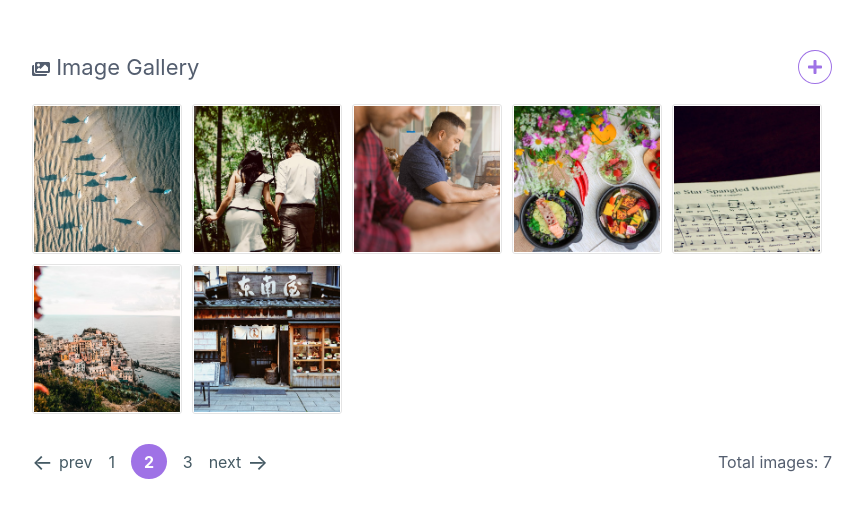
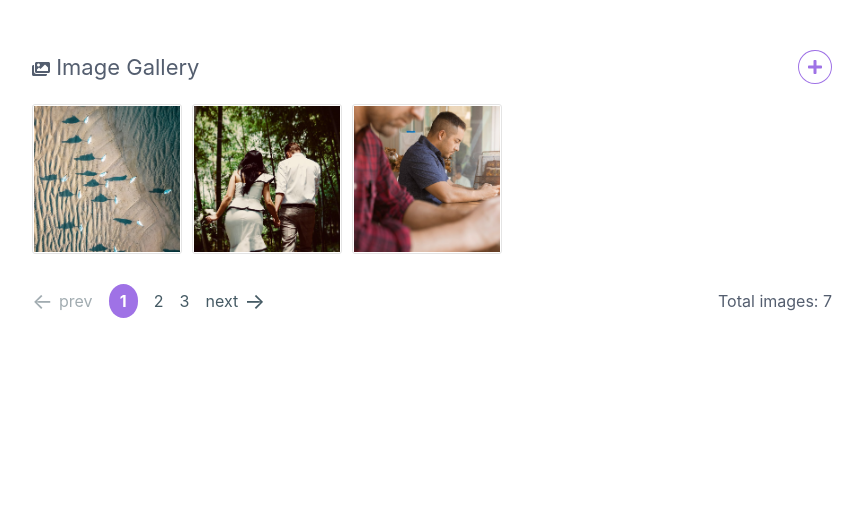
Before and after one commit to ayodeleopetumo/image-gallery, an Angular app: page / in a window 1280 px wide. Shown: the top 518 px of the page, without its empty margins (208-1071 px from the left). Built offline with nearby package versions, Linux system fonts and the light colour scheme.

Commit message:
Implement pagination

```diff
--- a/src/app/image-gallery/containers/image-gallery/image-gallery.component.html
+++ b/src/app/image-gallery/containers/image-gallery/image-gallery.component.html
@@ -4,8 +4,15 @@
       <fa-icon [icon]="faImages"></fa-icon> Image Gallery</h3>
     <app-image-upload (imageUpload)="handleUpload($event)"></app-image-upload>
   </header>
+
   <app-image-listing [images]="images" (showSelected)="showImageViewer($event)"></app-image-listing>
-  <app-pagination [imageList]="images"></app-pagination>
+
+  <div class="pagination-section">
+    <app-pagination (goPage)="goToPage($event)" (goNext)="onNext()" (goPrev)="onPrev()" [page]="page" [perPage]="limit" [count]="total"></app-pagination>
+
+    <p>Total images: {{ total }}</p>
+  </div>
+
   <app-image-viewer *ngIf="imagePresent" [imageSelected]="selectedImage" [images]="images" (doDelete)="handleDelete($event)"
     (closeViewer)="handleClose($event)"></app-image-viewer>
 </div>
--- a/src/app/image-gallery/containers/image-gallery/image-gallery.component.scss
+++ b/src/app/image-gallery/containers/image-gallery/image-gallery.component.scss
@@ -14,3 +14,9 @@ header {
     margin: 0;
   }
 }
+
+.pagination-section {
+  display: flex;
+  justify-content: space-between;
+  align-items: center;
+}
--- a/src/app/image-gallery/containers/image-gallery/image-gallery.component.ts
+++ b/src/app/image-gallery/containers/image-gallery/image-gallery.component.ts
@@ -15,34 +15,72 @@ export class ImageGalleryComponent implements OnInit {
   images: Image[];
   selectedImage: Image;
   imagePresent: boolean;
+  defaultImages: Image[];
+  temp: Image[];
+
+  // Pagination Info
+  total = 0;
+  page = 1;
+  limit = 3;
+  startIndex = 0;
+  endIndex = this.limit;
 
   constructor(private imageGalleryService: ImageGalleryService) {}
 
   ngOnInit() {
-    if (localStorage.getItem('images') === null) {
-      const initialImages = this.imageGalleryService.getInitialImages();
-      localStorage.setItem('images', JSON.stringify(initialImages));
-      this.images = initialImages;
-    } else {
-      this.images = JSON.parse(localStorage.getItem('images'));
-    }
+    this.initialiseGallery();
   }
 
-  handleUpload(image) {
-    this.imageGalleryService.uploadImage(image);
-    this.images = this.imageGalleryService.getImages();
+  initialiseGallery() {
+    if (localStorage.getItem('images') === null) {
+      this.defaultImages = this.imageGalleryService.getDefaultImages();
+      localStorage.setItem('images', JSON.stringify(this.defaultImages));
+    }
+
+    this.getImages();
   }
 
-  handleDelete(image) {
-    this.imageGalleryService.deleteImage(image);
-    this.images = this.imageGalleryService.getImages();
+  getImages(updated?: boolean): void {
+    if (!this.temp || updated) {
+      this.temp = JSON.parse(localStorage.getItem('images'));
+    }
+    const start = (this.page - 1) * this.limit;
+    const end = start + this.limit;
+
+    this.images = this.temp.slice(start, end);
+    this.total = this.temp.length;
   }
 
-  handleClose(state) {
+  goToPage(n: number): void {
+    this.page = n;
+    this.getImages();
+  }
+
+  onNext(): void {
+    this.page++;
+    this.getImages();
+  }
+
+  onPrev(): void {
+    this.page--;
+    this.getImages();
+  }
+
+  handleUpload(image): void {
+    this.imageGalleryService.uploadImage(image);
+    this.getImages(true);
+  }
+
+  handleDelete(image): void {
+    this.imageGalleryService.deleteImage(image);
+    this.getImages(true);
+  }
+
+  handleClose(state): void {
     this.imagePresent = false;
   }
 
-  showImageViewer(image) {
+  showImageViewer(image): void {
     this.selectedImage = image;
     this.imagePresent = true;
   }
--- a/src/app/image-gallery/image-gallery.service.ts
+++ b/src/app/image-gallery/image-gallery.service.ts
@@ -10,24 +10,27 @@ export class ImageGalleryService {
 
   constructor() {}
 
-  getInitialImages() {
-    this.data = Data;
-    return this.data;
+  getDefaultImages(): Image[] {
+    return (this.data = Data);
   }
 
-  getImages() {
-    return JSON.parse(localStorage.getItem('images'));
+  checkLocalStorage(): Image[] {
+    localStorage.getItem('images') !== null
+      ? (this.images = JSON.parse(localStorage.getItem('images')))
+      : (this.images = []);
+
+    return this.images;
   }
 
-  uploadImage(image) {
-    this.images = JSON.parse(localStorage.getItem('images'));
-    this.images.push(image);
-    localStorage.setItem('images', JSON.stringify(this.images));
+  uploadImage(image): void {
+    const imageStore = this.checkLocalStorage();
+    imageStore.push(image);
+    localStorage.setItem('images', JSON.stringify(imageStore));
   }
 
-  deleteImage(image) {
-    this.images = JSON.parse(localStorage.getItem('images'));
-    this.images = this.images.filter(img => img.imageName !== image.imageName);
-    localStorage.setItem('images', JSON.stringify(this.images));
+  deleteImage(image): void {
+    let imageStore = this.checkLocalStorage();
+    imageStore = imageStore.filter(img => img.imageName !== image.imageName);
+    localStorage.setItem('images', JSON.stringify(imageStore));
   }
 }
--- a/src/app/pagination/components/pagination.component.html
+++ b/src/app/pagination/components/pagination.component.html
@@ -1,23 +1,15 @@
-<footer>
-  <nav class="pagination">
+<nav class="pagination" *ngIf="count > 0">
   <ul class="pagination__list">
     <li class="pagination__group">
-        <a href="#" class="pagination__item pagination__control pagination__control_prev">prev</a>
+      <a class="pagination__item pagination__control pagination__control_prev" (click)="onPrev()" [class.disabled]="page === 1">prev</a>
     </li>
+
     <li class="pagination__group">
-        <a href="#" class="pagination__item">1</a>
+      <a class="pagination__item" *ngFor="let pageNum of getPages()" (click)="onPage(pageNum)" [class.pagination__item_active]="pageNum === page">{{ pageNum }}</a>
     </li>
+
     <li class="pagination__group">
-        <span class="pagination__item pagination__item_active">2</span>
-      </li>
-      <li class="pagination__group">
-        <a href="#" class="pagination__item">3</a>
-      </li>
-      <li class="pagination__group">
-        <a href="#" class="pagination__item pagination__control pagination__control_next">next</a>
+      <a class="pagination__item pagination__control pagination__control_next" (click)="onNext(true)" [class.disabled]="lastPage()">next</a>
     </li>
   </ul>
 </nav>
-
-  <p>Total images: {{ imageList? imageList.length : '0' }}</p>
-</footer>
--- a/src/app/pagination/components/pagination.component.scss
+++ b/src/app/pagination/components/pagination.component.scss
@@ -1,9 +1,3 @@
-footer {
-  display: flex;
-  justify-content: space-between;
-  align-items: center;
-}
-
 .pagination {
   font-size: 1.6rem;
 
@@ -28,7 +22,13 @@ footer {
 
   &__item {
     display: inline-block;
-    line-height: 1;
+    line-height: 0.9;
+    cursor: pointer;
+
+    &.disabled {
+      opacity: 0.5;
+      pointer-events: none;
+    }
   }
 
   &__control {
@@ -63,18 +63,16 @@ footer {
     right: 0;
   }
 
-  &__item_active {
-    padding: 0.5875em 0.8em;
-    margin-right: 0.5em;
-    margin-left: 0.5em;
-  }
-
   &__item {
     text-decoration: none;
     color: #455a64;
   }
 
   &__item_active {
+    padding: 0.5875em 0.7em;
+    margin-right: 0.5em;
+    margin-left: 0.5em;
+
     background-color: #9f72e6;
     border-radius: 50%;
     font-weight: 700;
--- a/src/app/pagination/components/pagination.component.ts
+++ b/src/app/pagination/components/pagination.component.ts
@@ -1,5 +1,4 @@
-import { Component, OnInit, Input } from '@angular/core';
-import { Image } from '../../image-gallery/models/image.interface';
+import { Component, OnInit, Input, Output, EventEmitter } from '@angular/core';
 
 @Component({
   selector: 'app-pagination',
@@ -7,9 +6,60 @@ import { Image } from '../../image-gallery/models/image.interface';
   templateUrl: 'pagination.component.html'
 })
 export class PaginationComponent implements OnInit {
-  @Input() imageList: Image[];
+  @Input() page: number;
+  @Input() count: number;
+  @Input() perPage: number;
+  @Input() loading: boolean;
+  @Input() pagesToShow: number;
+
+  @Output() goPrev: EventEmitter<boolean> = new EventEmitter<boolean>();
+  @Output() goNext: EventEmitter<boolean> = new EventEmitter<boolean>();
+  @Output() goPage: EventEmitter<number> = new EventEmitter<number>();
 
   constructor() {}
 
   ngOnInit() {}
+
+  onPage(n: number): void {
+    this.goPage.emit(n);
+  }
+
+  onPrev(): void {
+    this.goPrev.emit(true);
+  }
+
+  onNext(next: boolean): void {
+    this.goNext.emit(next);
+  }
+
+  lastPage(): boolean {
+    return this.perPage * this.page > this.count;
+  }
+
+  getPages(): number[] {
+    const totalPages = Math.ceil(this.count / this.perPage);
+    const page = this.page || 1;
+    const pagesToShow = this.pagesToShow || 9;
+    const pages: number[] = [];
+    const times = pagesToShow - 1;
+
+    pages.push(page);
+
+    for (let i = 0; i < times; i++) {
+      if (pages.length < pagesToShow) {
+        if (Math.min.apply(null, pages) > 1) {
+          pages.push(Math.min.apply(null, pages) - 1);
+        }
+      }
+      if (pages.length < pagesToShow) {
+        if (Math.max.apply(null, pages) < totalPages) {
+          pages.push(Math.max.apply(null, pages) + 1);
+        }
+      }
+    }
+
+    pages.sort((a, b) => a - b);
+    console.log(pages);
+    return pages;
+  }
 }
```
Lines whose indentation alone changed are shown as unchanged.
